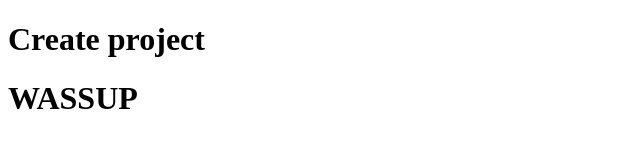
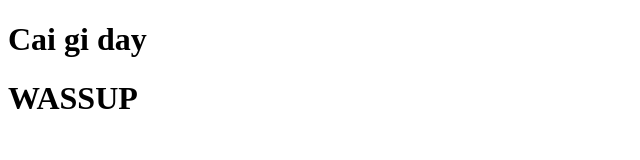
Before and after one commit to tungntle/demoTung, a plain HTML site: page demoTung/index.html in a window 1280 px wide. Shown: the whole page, without its empty margins (0-640 px from the left). Drawn offline with Linux system fonts and the light colour scheme.

Commit message:
update code

```diff
--- a/demoTung/index.html
+++ b/demoTung/index.html
@@ -7,8 +7,7 @@
     <title>Document</title>
 </head>
 <body>
-    <h1>Create project</h1>
+    <h1>Cai gi day</h1>
     <h1>WASSUP</h1>
-
 </body>
 </html>
```
